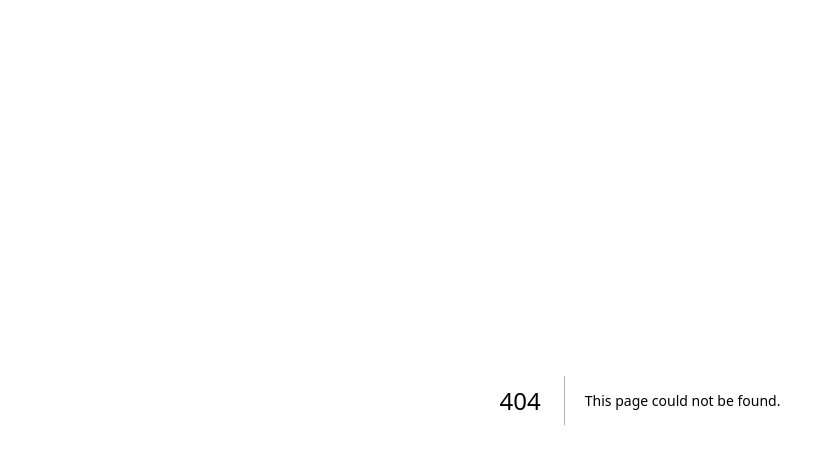
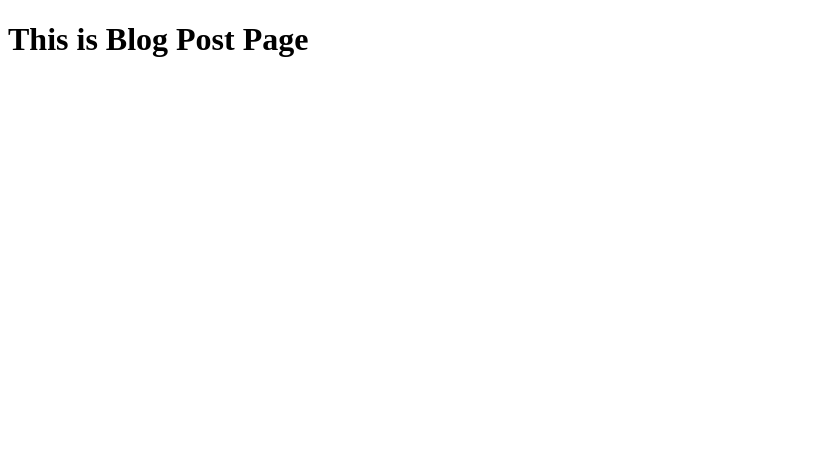
Before and after one commit to nilanchala-samal/next.js-learnings, a Next.js app in the folder routing-demo/: page /blog in a window 1280 px wide. Before the commit this address had no page. Shown: the top 464 px of the page, without its empty margins (0-835 px from the left). Built offline with nearby package versions, Linux system fonts and the light colour scheme.

Commit message:
Nested Routing in Next.js

```diff
--- /dev/null
+++ b/routing-demo/src/app/blog/first/page.tsx
@@ -0,0 +1,5 @@
+export default function FirstBlog() {
+  return (
+    <div>First Blog Post</div>
+  )
+}
--- /dev/null
+++ b/routing-demo/src/app/blog/page.tsx
@@ -0,0 +1,9 @@
+const Blog = () => {
+  return (
+    <h1>
+      This is Blog Post Page
+    </h1>
+  )
+};
+
+export default Blog;
--- a/routing-demo/src/app/page.tsx
+++ b/routing-demo/src/app/page.tsx
@@ -1,5 +1,3 @@
-export default function page() {
-  return (
-    <h1>Welcome Next.js</h1>
-  )
+export default function Home() {
+  return <h1>Welcome to Next.js</h1>;
 }
```
Also changed, not shown: routing-demo/src/app/blog/second/page.tsx (added, +9 -0 lines).
